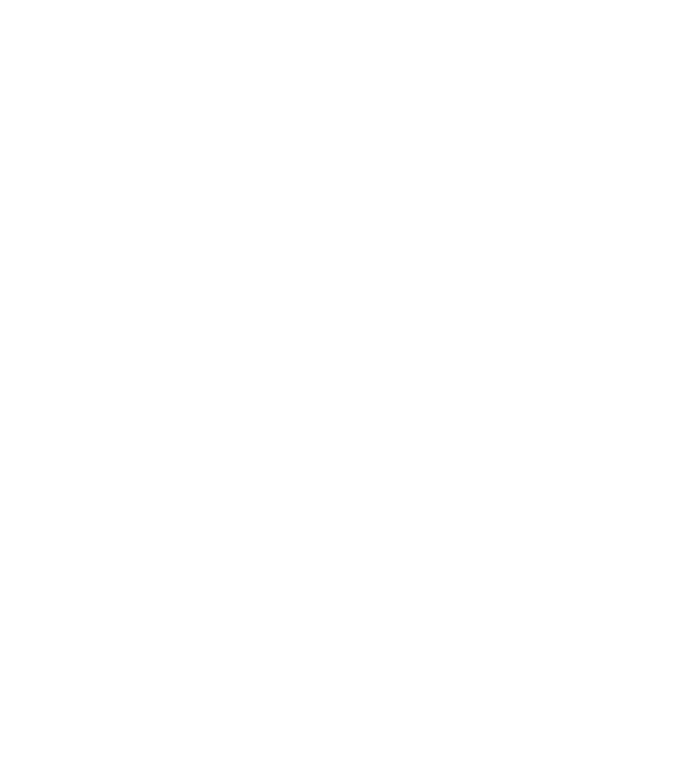
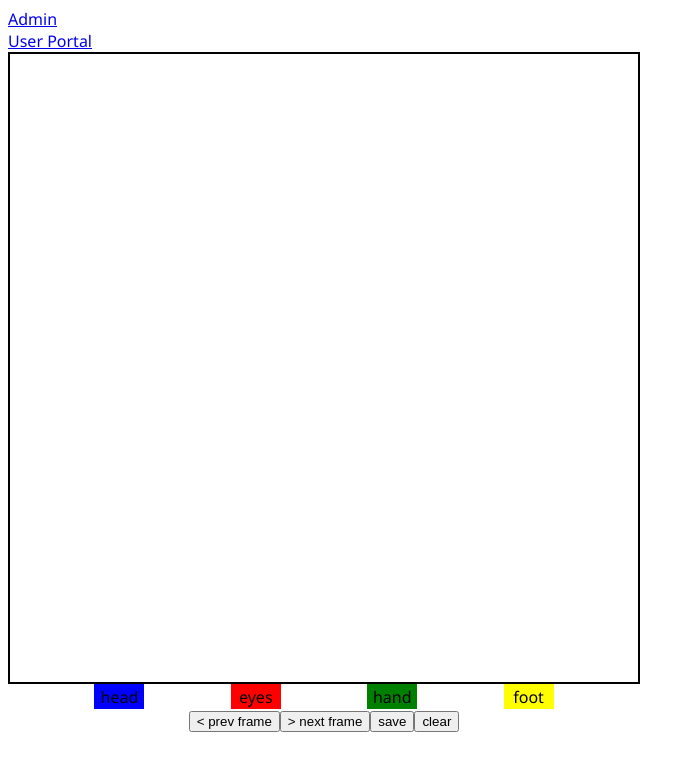
Before and after one commit to s4lvi/csp-web, an Angular app: page /portal/dlc in a window 1280 px wide. Before the commit this address led to /. Shown: the top 770 px of the page, without its empty margins (0-695 px from the left). Built offline with nearby package versions, Linux system fonts and the light colour scheme.

Commit message:
working on dlc annotation

```diff
--- a/src/app/app.component.html
+++ b/src/app/app.component.html
@@ -1 +1,5 @@
+
+<a routerLink="/admin">Admin</a><br />
+<a routerLink="/portal">User Portal</a><br />
+
 <router-outlet></router-outlet>
--- /dev/null
+++ b/src/app/portal/dlc-annotate/dlc-annotate.component.css
@@ -0,0 +1,28 @@
+.canvas-container {
+    width: 50%;
+    display: flex;
+    flex-direction: column;
+    justify-content: center;
+}
+
+.canvas-tools {
+    display: flex;
+    flex-direction: column;
+    align-items: center;
+    justify-content: space-between;
+}
+
+.labels {
+    width: 100%;
+    display: flex;
+    flex-direction: row;
+    justify-content: space-evenly;
+}
+
+.label {
+    height: 25px;
+    width: 50px;
+    display: flex;
+    align-items: center;
+    justify-content: center;
+}
--- /dev/null
+++ b/src/app/portal/dlc-annotate/dlc-annotate.component.html
@@ -0,0 +1,18 @@
+<div class="canvas-container">
+    <canvas id="can" width="400" height="400" style="border:2px solid;"></canvas>
+    <div class="canvas-tools">
+        <div class="labels">
+            <div class="label" *ngFor="let label of labels"
+                id="{{label.name}}"
+                [style.background]="label.color"
+                onclick="color(this)">{{label.name}}</div>
+        </div>
+
+        <div>
+            <button>< prev frame</button>
+            <button>> next frame</button>
+            <input type="button" value="save" id="btn" size="30" onclick="save()">
+            <input type="button" value="clear" id="clr" size="23" onclick="erase()">
+        </div>
+    </div>
+</div>
--- /dev/null
+++ b/src/app/portal/dlc-annotate/dlc-annotate.component.ts
@@ -0,0 +1,40 @@
+import { Component, OnInit, ElementRef, ViewChild } from '@angular/core';
+
+@Component({
+  selector: 'app-dlc-annotate',
+  templateUrl: './dlc-annotate.component.html',
+  styleUrls: ['./dlc-annotate.component.css']
+})
+export class DlcAnnotateComponent implements OnInit {
+
+  labels : AnnotationLabel[] = [{name: "head", color:"blue"},
+                                {name: "eyes", color:"red"},
+                                {name: "hand", color:"green"},
+                                {name: "foot", color:"yellow"}];
+
+  annotatedFrames : AnnotatedFrame[] = [];
+
+
+  constructor() {
+  }
+
+  ngOnInit() {
+  }
+
+}
+
+class AnnotationLabel {
+  name: string;
+  color: string;
+}
+
+class AnnotatedFrame {
+  imageUrl: string;
+  annotations: Annotation[];
+}
+
+class Annotation {
+  x: number;
+  y: number;
+  label: AnnotationLabel;
+}
--- a/src/app/portal/portal.module.ts
+++ b/src/app/portal/portal.module.ts
@@ -1,10 +1,11 @@
 import { NgModule } from '@angular/core';
 import { CommonModule } from '@angular/common';
+import { DlcAnnotateComponent } from './dlc-annotate/dlc-annotate.component';
 
 
 
 @NgModule({
-  declarations: [],
+  declarations: [DlcAnnotateComponent],
   imports: [
     CommonModule
   ]
--- a/src/styles.css
+++ b/src/styles.css
@@ -1 +1,4 @@
 /* You can add global styles to this file, and also import other style files */
+body {
+    font-family: 'Segoe UI', Tahoma, Geneva, Verdana, sans-serif;
+}
```
Also changed, not shown: src/app/app-routing.module.ts (+10 -5 lines), 1 other file (tests, documents, lock files or other folders).
